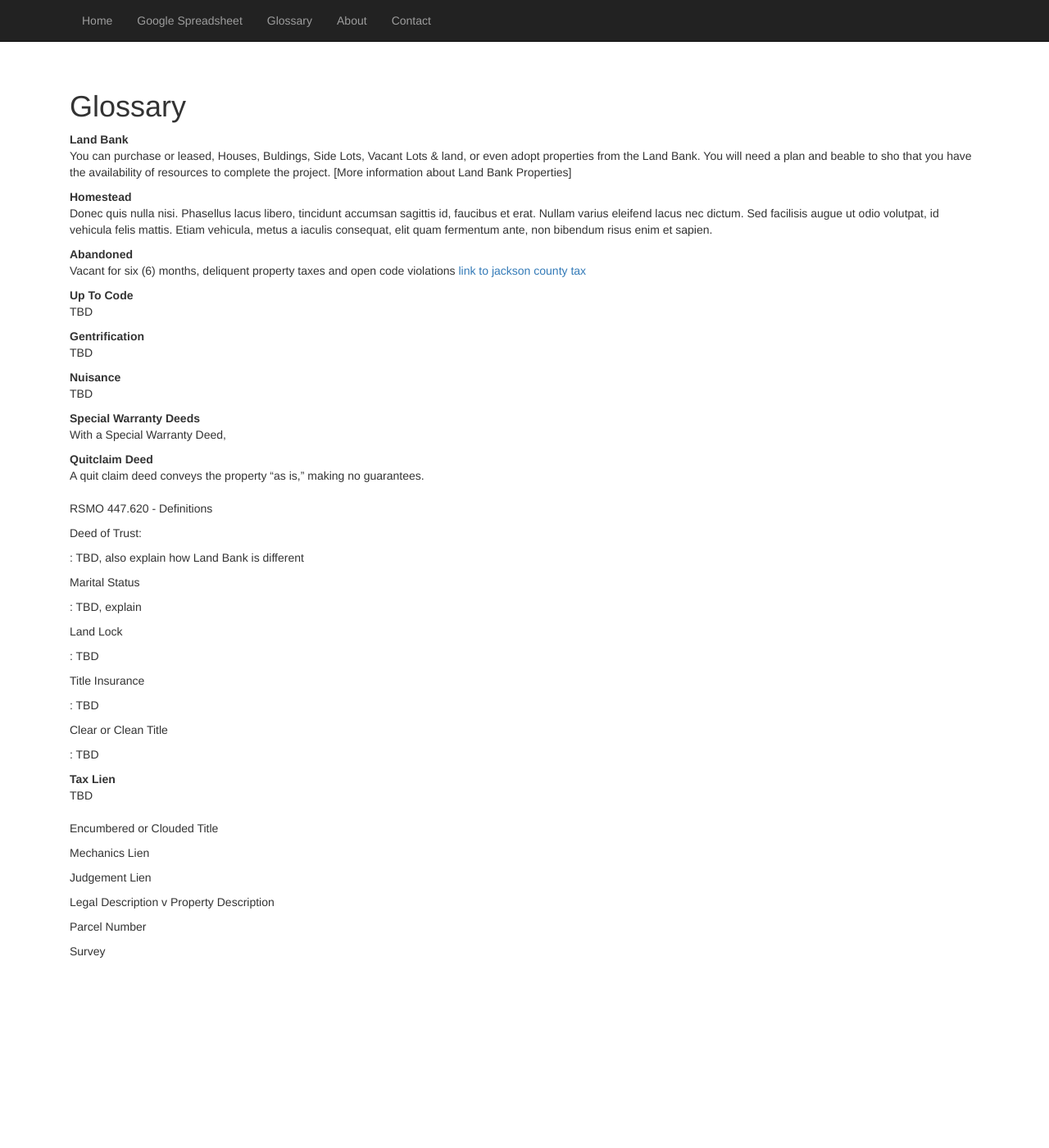
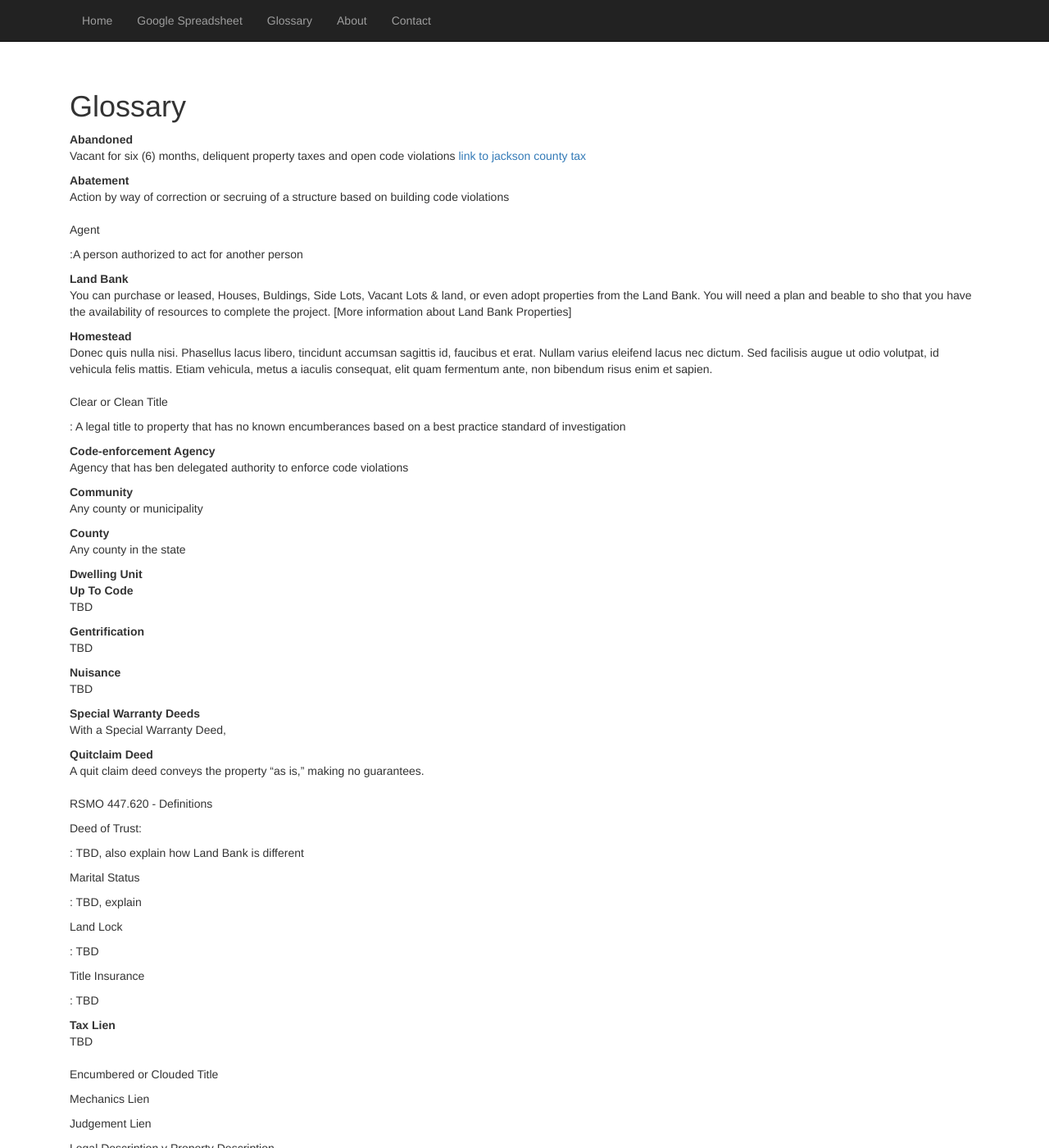
Before and after one commit to UMKC-Law/Vacant2Vibrant, a Jekyll site: the page built from glossary.md, in a window 1280 px wide and 1400 px high. Shown: the whole window at 82% size. Built offline with Jekyll 4.4.1, drawn with Linux system fonts in a browser that asks for light colours; nearby versions of some CDN libraries.

Commit message:
Update glossary.md

```diff
--- a/glossary.md
+++ b/glossary.md
@@ -4,6 +4,23 @@ layout: default
 
 Glossary
 ========
+
+Abandoned
+
+: Vacant for six (6) months, deliquent property taxes and open code violations
+[link to jackson county tax](http:...... )
+
+
+Abatement
+
+: Action by way of correction or secruing of a structure based on building code violations
+
+
+Agent
+
+:A person authorized to act for another person
+
+
 
 Land Bank
 
@@ -15,10 +32,29 @@ Homestead
 : Donec quis nulla nisi. Phasellus lacus libero, tincidunt accumsan sagittis id, faucibus et erat. Nullam varius eleifend lacus nec dictum. Sed facilisis augue ut odio volutpat, id vehicula felis mattis. Etiam vehicula, metus a iaculis consequat, elit quam fermentum ante, non bibendum risus enim et sapien.
 
 
-Abandoned
+ Clear or Clean Title
 
-: Vacant for six (6) months, deliquent property taxes and open code violations
-[link to jackson county tax](http:...... )
+: A legal title to property that has no known encumberances based on a best practice standard of investigation
+
+
+Code-enforcement Agency
+
+: Agency that has ben delegated authority to enforce code violations
+
+
+Community
+
+: Any county or municipality
+
+
+County
+
+: Any county in the state
+
+
+Dwelling Unit
+
+:
 
 
 Up To Code
@@ -69,9 +105,6 @@ Quitclaim Deed
  : TBD
 
 
- Clear or Clean Title
-
- : TBD
 
 
  Tax Lien
```
